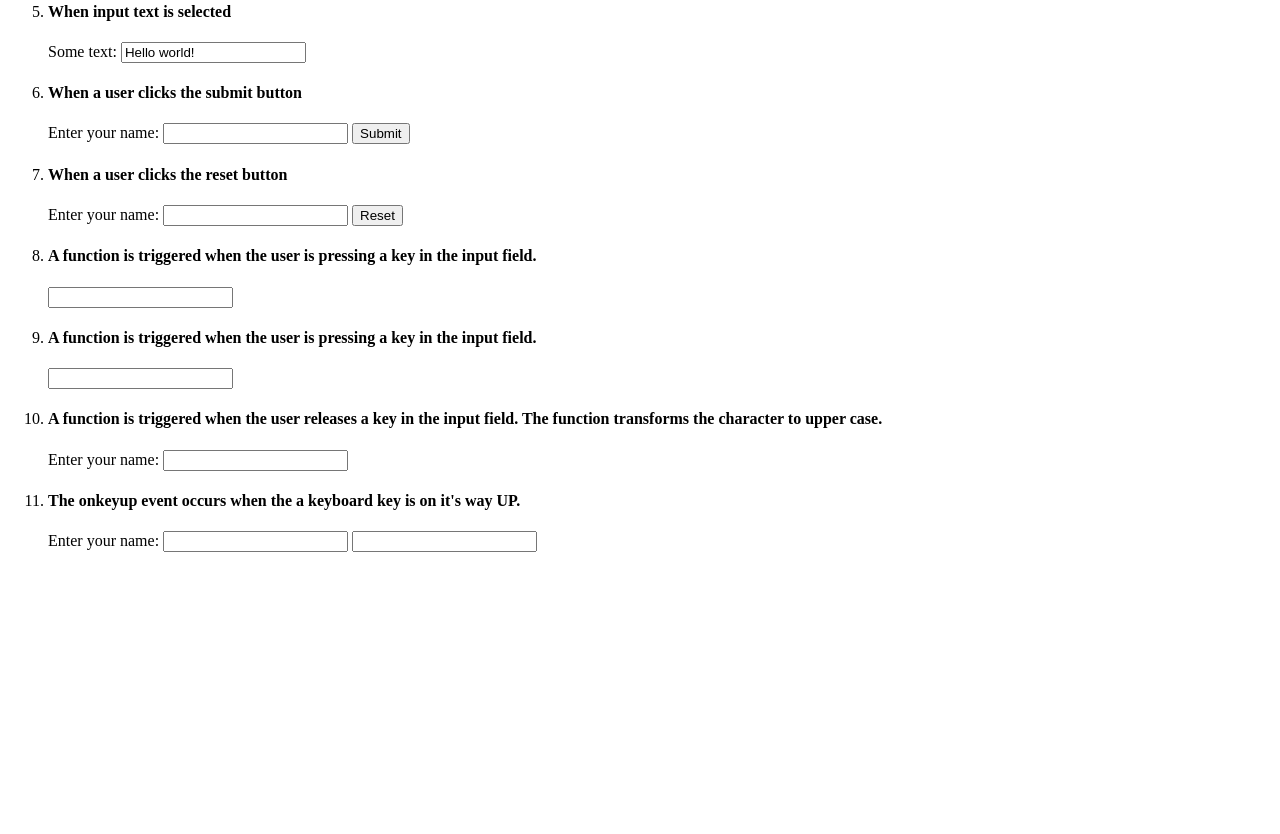
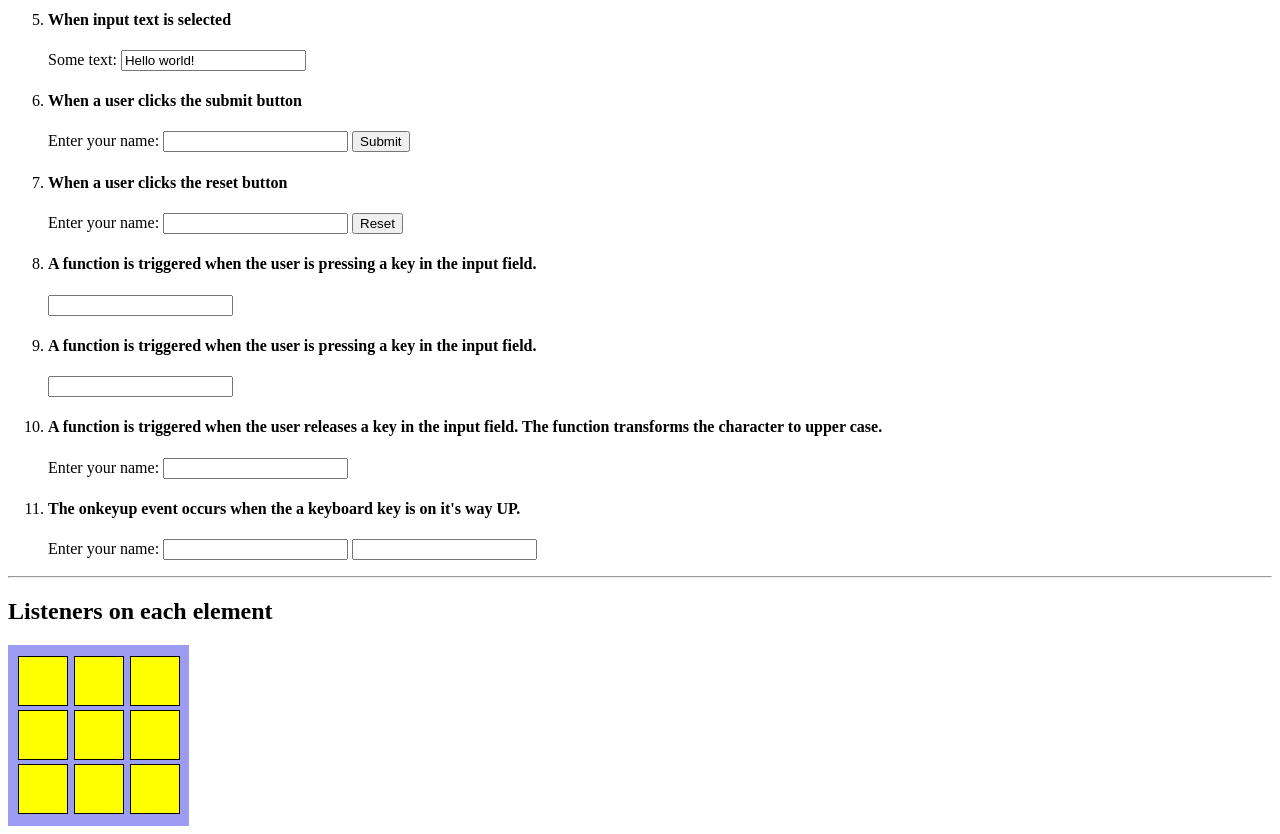
Before and after one commit to Boasbabs/jqueryassignment, a plain HTML site: page index.html in a window 1280 px wide. Shown: the part 1489-2323 px from the top of the page. Before the commit the page ends 2057 px from the top, so only its background shows below. Drawn offline with Linux system fonts and the light colour scheme.

Commit message:
i added  toggle class to the div box to change colors

```diff
--- a/app.css
+++ b/app.css
@@ -22,4 +22,33 @@
 	border-style: solid;
 	border-color: black;
 	background-color: yellow;
+	padding: 4px;
 }
+
+.row {
+	display: inline-block;
+	/*margin: 2px;*/
+}
+.row1, .row2, .row3 {
+	margin-bottom: 4px;
+	margin-left: 2px;
+    margin-top: 3px;
+}
+
+.outerBox {
+	height: 165px;
+	width: 165px;
+	padding: 3px;
+	border: 5px solid #9C9CF5;
+	background-color: #9C9CF2;
+
+}
+.blue {
+	background-color: blue;
+}
+.lime {
+	background-color: lime;
+}
+.hotpink {
+	background-color: hotpink;
+}
--- a/app.js
+++ b/app.js
@@ -50,3 +50,14 @@ function q8() {
  	// $("#box5").fadeIn("slow");
  	$("#box5").slideUp(2000).slideDown(2000);
  }
+//channge the color of the div boxes
+ function changeColor(element) {
+ 	$(element).toggleClass('blue');
+ 	//$(element).hasClass("blue") ? $(element).removeClass("blue") : $(element).addClass("blue");
+ }
+ function changeColor2(element) {
+ 	$(element).toggleClass("hotpink");
+ }
+ function changeColor3(element) {
+ 	$(element).toggleClass("lime");
+ }
--- a/index.html
+++ b/index.html
@@ -129,7 +129,25 @@
       </form>
     </li>
   </ol>
-
+  <hr>
+  <h2>Listeners on each element</h2>
+  <div class="outerBox">
+    <div class="row" id="1">
+      <div class="box row1" id="1-1" onclick="changeColor(this)"></div>
+      <div class="box row1" id="1-2" onclick="changeColor2(this)"></div>
+      <div class="box row1" id="1-3" onclick="changeColor3(this)" ></div>
+    </div>
+    <div class="row" id="2">
+      <div class="box row2" id="2-1" onclick="changeColor(this)"></div>
+      <div class="box row2" id="2-2" onclick="changeColor2(this)"></div>
+      <div class="box row2" id="2-3" onclick="changeColor3(this)"></div>
+    </div>
+    <div class="row" id="3">
+      <div class="box row3" id="3-1" onclick="changeColor(this)"></div>
+      <div class="box row3" id="3-2" onclick="changeColor2(this)"></div>
+      <div class="box row3" id="3-3" onclick="changeColor3(this)"></div>
+    </div>
+  </div>
 
 <script src="app.js"></script>
 </body>
```
